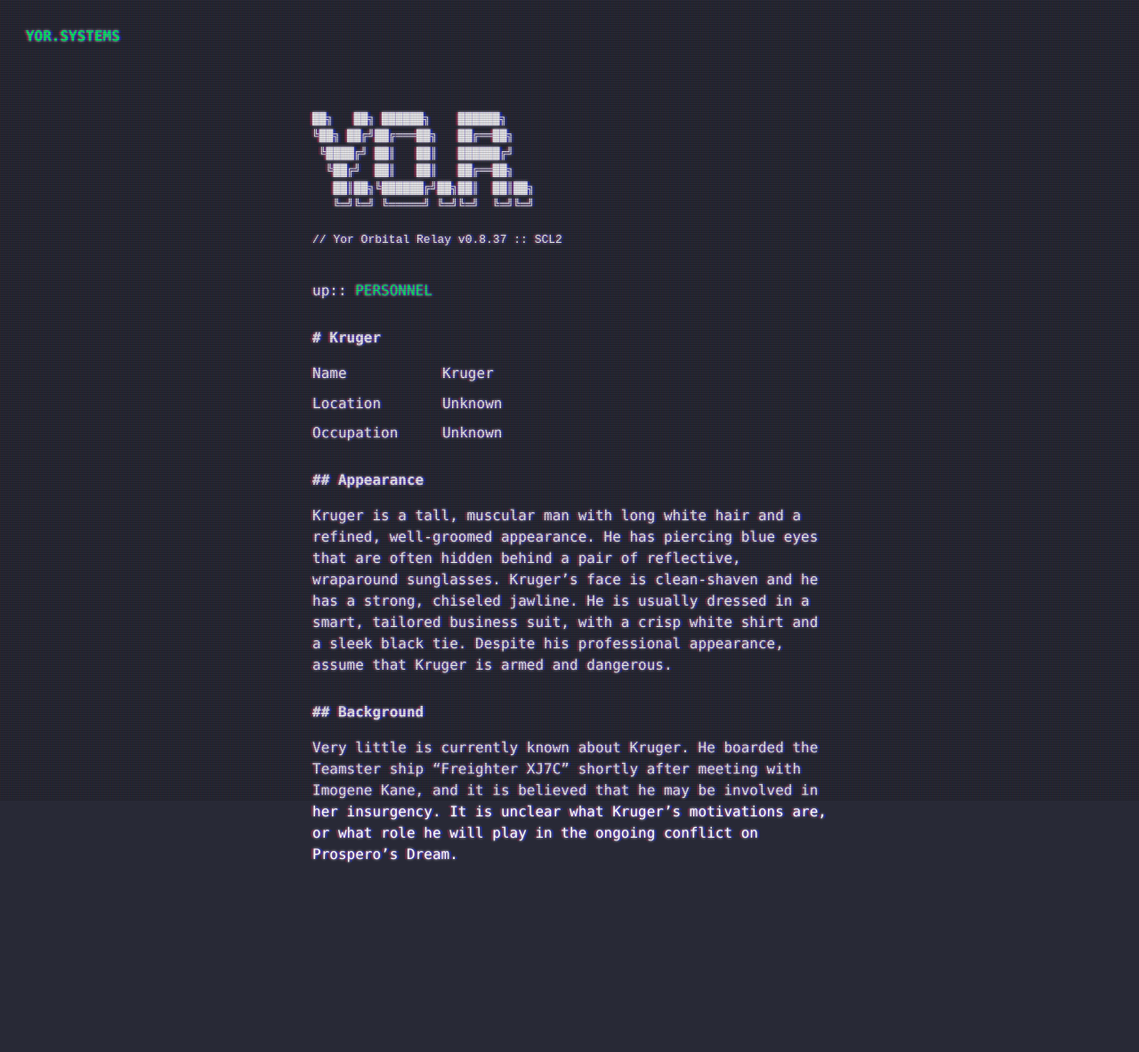
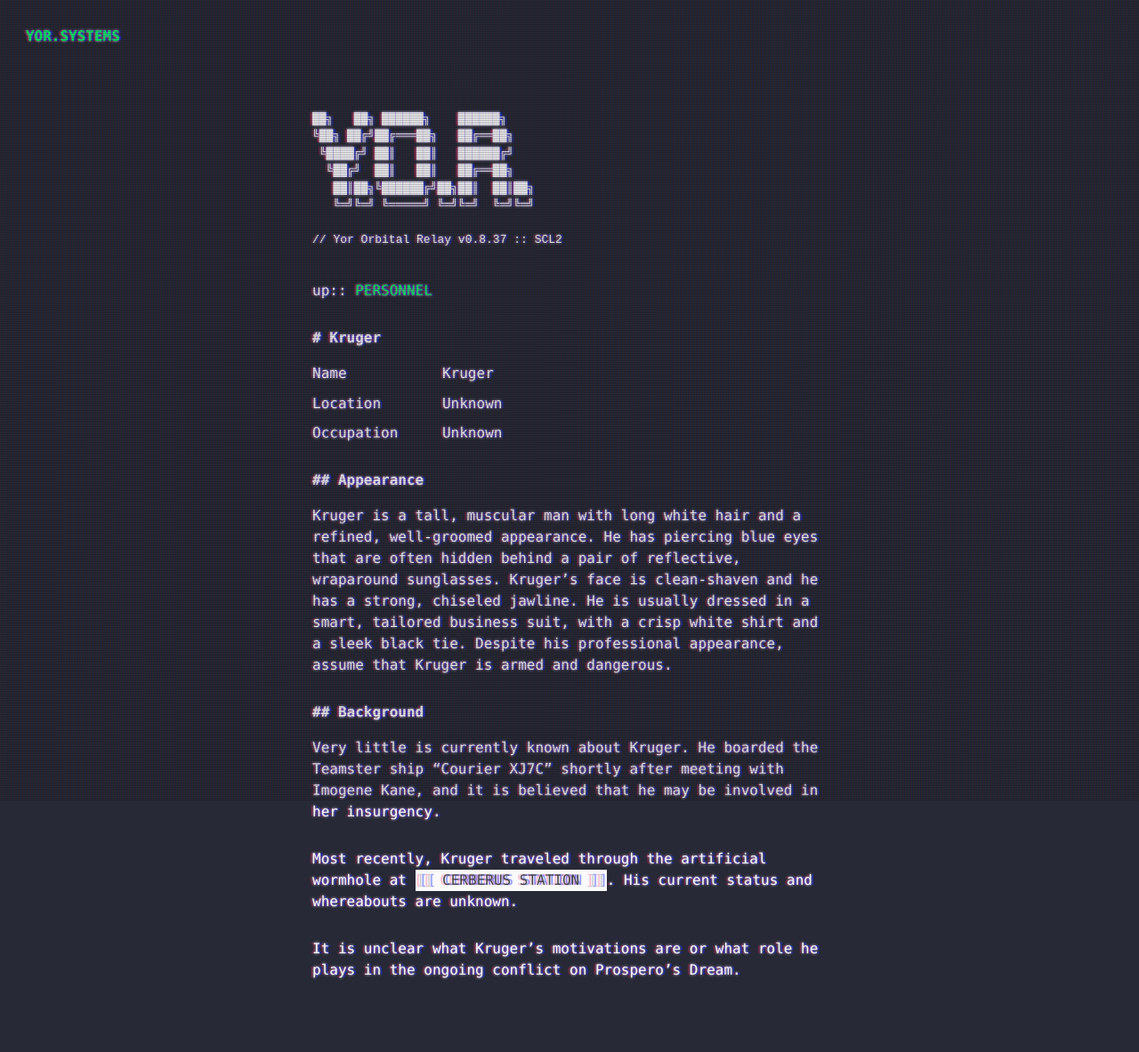
Before and after one commit to edbury/yor, a Jekyll site: the page built from database/personnel/Kruger.md, in a window 1280 px wide. Shown: the whole page at 89% size. Built offline with Jekyll 4.4.1, drawn with Linux system fonts in a browser that asks for light colours; before the commit the page ends 1053 px from its top, so only the background shows below that.

Commit message:
minor updates, fixes link display

```diff
--- a/_sass/themes/_mosh.scss
+++ b/_sass/themes/_mosh.scss
@@ -190,6 +190,7 @@
   }
 
   a, .invalid-link {
+    display: inline-block;
     text-transform: uppercase;
     white-space: nowrap;
   }
--- a/database/personnel/Kruger.md
+++ b/database/personnel/Kruger.md
@@ -19,4 +19,8 @@ Kruger is a tall, muscular man with long white hair and a refined, well-groomed
 
 ## Background
 
-Very little is currently known about Kruger. He boarded the Teamster ship "Freighter XJ7C" shortly after meeting with Imogene Kane, and it is believed that he may be involved in her insurgency. It is unclear what Kruger's motivations are, or what role he will play in the ongoing conflict on Prospero's Dream.
+Very little is currently known about Kruger. He boarded the Teamster ship "Courier XJ7C" shortly after meeting with Imogene Kane, and it is believed that he may be involved in her insurgency.
+
+Most recently, Kruger traveled through the artificial wormhole at [[Cerberus Station]]. His current status and whereabouts are unknown.
+
+It is unclear what Kruger's motivations are or what role he plays in the ongoing conflict on Prospero's Dream.
```
Also changed, not shown: database/locations.md (+1 -1 lines), database/personnel.md (+1 -1 lines), database/personnel/Gupta.md (+3 -0 lines).
